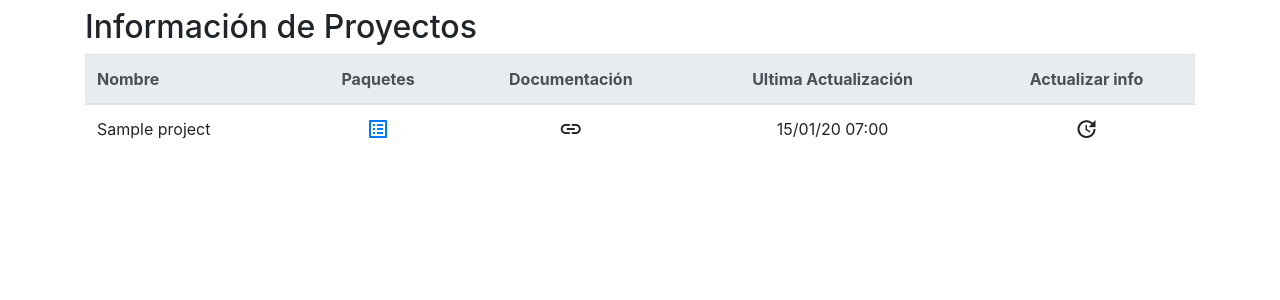
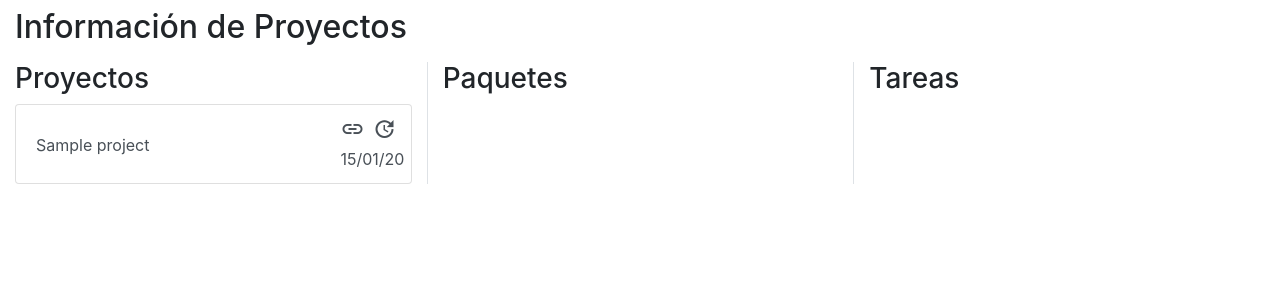
Before and after one commit to joelallara/implementaciones-ssalud, a Django app: page /proyectos/ in a window 1280 px wide. Shown: the part 56-356 px from the top of the page. Run offline with Django 3.2, Linux system fonts and the light colour scheme; tables that the repository leaves empty hold one stand-in row (values such as "Sample post"); some libraries are stand-ins or nearby versions.

Commit message:
Cambios en interfaz de 'Projectos', nueva forma de visualizacion en listas

```diff
--- /dev/null
+++ b/Implementaciones/project/static/project/css/project.css
@@ -0,0 +1,8 @@
+.table-packages {
+  table-layout: fixed;
+  word-wrap: break-word;
+}
+
+.update-date {
+  margin: 0;
+}
--- /dev/null
+++ b/Implementaciones/project/static/project/js/project.js
@@ -0,0 +1,90 @@
+
+$(document).ready(function () {
+
+    //Fill Packages list
+    function packagesList(el) {
+        url = $(el).data('url');
+        $.ajax({
+            url: url,
+            type: 'get',
+            dataType: 'json',
+            success: function (data) {
+                let rows = '';
+                if (!data.packages) {
+                    rows += `<p>No hay paquetes disponibles</p>`;
+                } else {
+                    data.packages.forEach(package => {
+                        rows += `
+                    <a href="#" class="list-group-item list-group-item-action"
+                        data-url="{% url 'project:tasks'${package.id} %}"
+                        data-id="${package.id}"
+                        onClick="tasksList(this)">
+                        ${package.package_name}
+                    </a>`;
+                    });
+                }
+                $("#packages-list-group").html(rows);
+                $("#packages-list-group").fadeIn();
+            }
+        });
+    };
+
+
+
+
+    // Fill the projects-list-group when clic on <a> element
+    $('#projects-list-group>a').click(function (e) {
+        e.preventDefault();
+
+
+        $("#tasks-list-group").fadeOut();
+
+        // Remove class 'Active' to all <a> elements
+        $("#projects-list-group>a.active").removeClass("active");
+
+        $("#packages-list-group").hide();
+        packagesList(this);
+
+
+        // Add class 'Active' to the actual <a> element
+        $(this).addClass("active");
+        return false;
+    });
+
+});
+
+//Fill Tasks list
+function tasksList(el) {
+
+    $("#tasks-list-group").hide();
+
+    // Remove class 'Active' to all <a> elements
+    $("#packages-list-group>a.active").removeClass("active");
+
+    // Add class 'Active' to the actual <a> element
+    $(el).addClass("active");
+
+    url = $(el).data('url');
+    packageId = $(el).data('id');
+    $.ajax({
+        url: '/proyectos/' + packageId + '/tareas',
+        type: 'get',
+        dataType: 'json',
+        success: function (data) {
+            let rows = '';
+            if (!data.tasks) {
+                rows += `<p>No hay tareas disponibles</p>`;
+            } else {
+                data.tasks.forEach(task => {
+                    rows += `
+                    <a href="#" class="list-group-item list-group-item-action">
+                        ${task.task_name}
+                    </a>`;
+                });
+            }
+            $("#tasks-list-group").html(rows);
+            $("#tasks-list-group").fadeIn();
+            //$("#tasks-list-group").show();
+        }
+    });
+};
--- a/Implementaciones/project/templates/project/projects.html
+++ b/Implementaciones/project/templates/project/projects.html
@@ -1,114 +1,15 @@
 {% extends 'core/base.html' %}
 {% load static%}
+
 {% block stylesheet %}
-<style>
-  .table-packages {
-    table-layout: fixed;
-    word-wrap: break-word;
-  }
-</style>
-<script type="text/javascript">
-  $(document).ready(function () {
+<link rel="stylesheet" href="{% static 'project/css/project.css' %}" />
 
-    // Close the TASKS MODAL when press ESC or clic out of it an goes back
-    $('#modal2').on('hidden.bs.modal', function () {
-      $(this).modal('hide');
-      $(this).closest("div[id^='modal']").prevAll("div[id^='modal']").first().modal('show');
-    });
+{% endblock stylesheet%}
 
-    // Modal behaviors when has next or prev modal
-    $("div[id^='modal']").each(function () {
+{% block title %}Proyectos{% endblock %}
 
-      var currentModal = $(this);
-
-      //click next
-      currentModal.find('.btn-next').click(function () {
-        currentModal.modal('hide');
-        currentModal.closest("div[id^='modal']").nextAll("div[id^='modal']").first().modal('show');
-      });
-
-      //click prev
-      currentModal.find('.btn-prev').click(function () {
-        currentModal.modal('hide');
-        currentModal.closest("div[id^='modal']").prevAll("div[id^='modal']").first().modal('show');
-      });
-
-    });
-
-  });
-  //Fill Packages Modal
-  function packagesList(el) {
-    projectId = $(el).data('id');
-    url = $(el).data('url');
-    $.ajax({
-      url: url,
-      type: 'get',
-      dataType: 'json',
-      success: function (data) {
-        let rows = '';
-        if (!data.packages) {
-          rows += `
-            <tr>
-              <td colspan="5">No hay paquetes disponibles</td>
-            </tr>`;
-        } else {
-          data.packages.forEach(package => {
-            rows += `
-              <tr>
-                <td style="width: 70%">${package.package_name}</td>
-                <td style="width: 15%">
-                  <button
-                    type="button"
-                    class="btn btn-info btn-next"
-                    data-toggle="modal"
-                    data-target="#modal2"
-                    data-id="${package.id}"
-                    data-url="{% url 'project:packages' 2 %}"
-                    onClick="tasksList(this)">
-                      Tareas
-                  </button>
-                </td>
-              </tr>`;
-          });
-        }
-        $("#table-packages > tbody").html(rows);
-      }
-    });
-  };
-  //Fill Tasks Modal
-  function tasksList(el) {
-    $('#modal1').modal('hide');
-    packageId = $(el).data('id');
-    url = $(el).data('url');
-    $.ajax({
-      url: url,
-      type: 'get',
-      dataType: 'json',
-      success: function (data) {
-        let rows = '';
-        if (!data.tasks) {
-          rows += `
-            <tr>
-              <td colspan="5">No hay tareas disponibles</td>
-            </tr>`;
-        } else {
-          data.tasks.forEach(task => {
-            rows += `
-            <tr>
-                <td>${task.task_name}</td>
-            </tr>`;
-          });
-        }
-        $("#table-tasks > tbody").html(rows);
-      }
-    });
-  };
-
-</script>
-{% endblock stylesheet%}
-{% block title %}Proyectos{% endblock %}
 {% block content %}
-<div class="container">
+<div class="container-fluid">
 
   <div class="row">
     <div class="col-12 mt-2">
@@ -116,101 +17,65 @@
     </div>
   </div>
 
-  <table class="table table-hover">
-    <thead class="thead-light">
-      <th scope="col">Nombre</th>
-      <th scope="col" class="text-center">Paquetes</th>
-      <th scope="col" class="text-center">Documentación</th>
-      <th scope="col" class="text-center">Ultima Actualización</th>
-      <th scope="col" class="text-center">Actualizar info</th>
-    </thead>
-    <tbody>
-      {% for project in projects %}
-      <tr>
-        <td>{{project.project_name}}</td>
-        <td class="text-center">
-          <a href="" data-toggle="modal" data-target="#modal1" data-id="{{project.id}}"
-            data-url="{% url 'project:packages' project.id %}" onClick="packagesList(this)">
-            <i class="material-icons">
-              list_alt
-            </i>
-          </a>
-        </td>
-        <td class="text-center">
-          <i class="material-icons">
-            link
-          </i>
-        </td>
-        <td class="text-center">{{project.modified|date:'d/m/y H:i'}}</td>
-        <td class="text-center">
-          <i class="material-icons">
-            update
-          </i>
-        </td>
-        {% empty %}
-        <td colspan="5" style="width: 70%">No hay projectos disponibles</td>
-      </tr>
-      {% endfor %}
-    </tbody>
-  </table>
+  <div class="row">
+    {% if projects %}
+    <div class="col-4 mt-2">
+      <h3>Proyectos</h3>
+      <div class="list-group" id="projects-list-group">
+        {% for project in projects %}
+        <a href="#" class="list-group-item list-group-item-action" data-url="{% url 'project:packages' project.id %}">
+          <div class="row">
+            <div class="col-8 mt-3">
+              {{project.project_name}}
+            </div>
+            <div class="col-2 ml-5">
+              <div class="row">
+                <div class="col-6">
+                  <i class="material-icons" data-toggle="tooltip" data-placement="top" title="Documentación">
+                    link
+                  </i>
+                </div>
+                <div class="col-6">
+                  <i class="material-icons" data-toggle="tooltip" data-placement="top" title="Actualizar info">
+                    update
+                  </i>
+                </div>
+                <div class="col-12">
+                  <p class="text-right align-middle update-date" data-toggle="tooltip" data-placement="top"
+                    title="Ultima Actualización">
+                    {{project.modified|date:'d/m/y'}}
+                  </p>
+                </div>
+              </div>
 
-  <!-- MODAL PAQUETES -->
-  <div class="modal fade bd-example-modal-lg" id="modal1" tabindex="-1" role="dialog" aria-labelledby="modal1Title"
-    aria-hidden="true">
-    <div class="modal-dialog modal-lg modal-dialog-centered" role="document">
-      <div class="modal-content">
+            </div>
 
-        <!-- cabecera del diálogo -->
-        <div class="modal-header">
-          <h4 class="modal-title">Paquetes</h4>
-          <button type="button" class="close" data-dismiss="modal" aria-label="Close">
-            <span aria-hidden="true">&times;</span>
-          </button>
-        </div>
-
-        <!-- cuerpo del diálogo -->
-        <div class="modal-body">
-          <table class="tabla table table-hover" id="table-packages">
-            <tbody>
-              <!-- {% for package in project.packages.all %}
-              <tr>
-                <td style="width: 70%">{{package.package_name}}</td>
-                <td style="width: 15%"><button type="button" class="btn btn-info btn-next">Tareas</button></td>
-                {% empty %}
-                <td colspan="5" style="width: 70%">No hay paquetes disponibles</td>
-              </tr>
-              {%endfor%} -->
-            </tbody>
-          </table>
-        </div>
+          </div>
+        </a>
+        {% endfor %}
       </div>
     </div>
+    <div class="col-4 mt-2 border-left">
+      <h3>Paquetes</h3>
+      <div class="list-group" id="packages-list-group">
+      </div>
+    </div>
+    <div class="col-4 mt-2 border-left">
+      <h3>Tareas</h3>
+      <div class="list-group" id="tasks-list-group">
+      </div>
+    </div>
+    {% else %}
+
+
+    {% endif %}
   </div>
 
-  <!-- MODAL TAREAS -->
-  <div class="modal fade bd-example-modal-sm" id="modal2" tabindex="-1" role="dialog" aria-labelledby="modal2Title"
-    aria-hidden="true">
-    <div class="modal-dialog modal-sm modal-dialog-centered" role="document">
-      <div class="modal-content">
 
-        <!-- cabecera del diálogo -->
-        <div class="modal-header">
-          <h4 class="modal-title">Nombre Paquete Tareas</h4>
-          <button type="button" class="close btn-prev" data-dismiss="modal" aria-label="Close">
-            <span aria-hidden="true">&times;</span>
-          </button>
-        </div>
-
-        <!-- cuerpo del diálogo -->
-        <div class="modal-body">
-          <table class="tabla table table-hover" id="table-tasks">
-            <tbody>
-            </tbody>
-          </table>
-        </div>
-      </div>
-    </div>
-  </div>
 
 </div>
 {% endblock %}
+
+{% block javascript %}
+<script src="{% static 'project/js/project.js' %}"></script>
+{% endblock javascript%}
```
Also changed, not shown: Implementaciones/project/templates/project/projects_original.html (added, +121 -0 lines).
